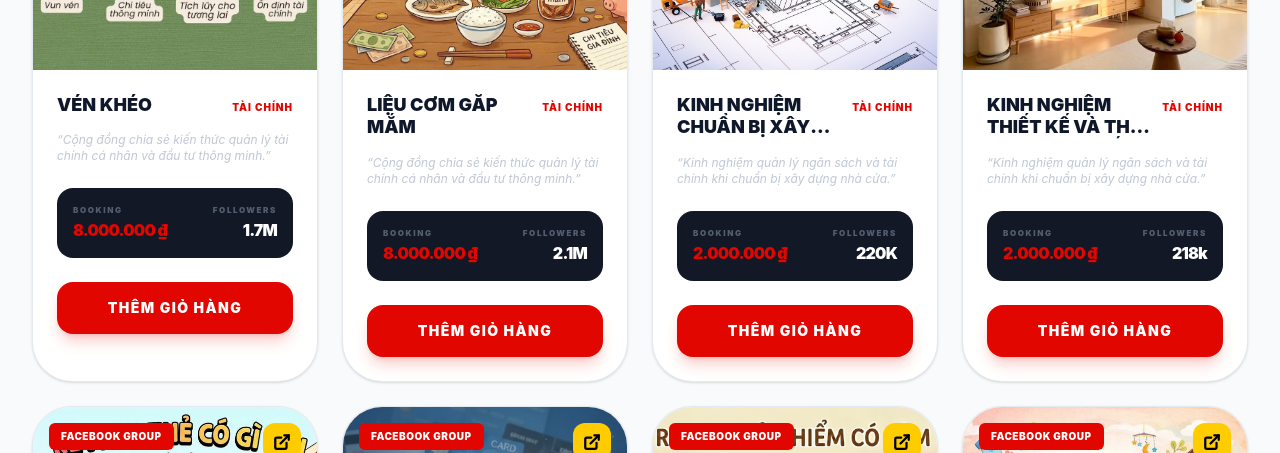
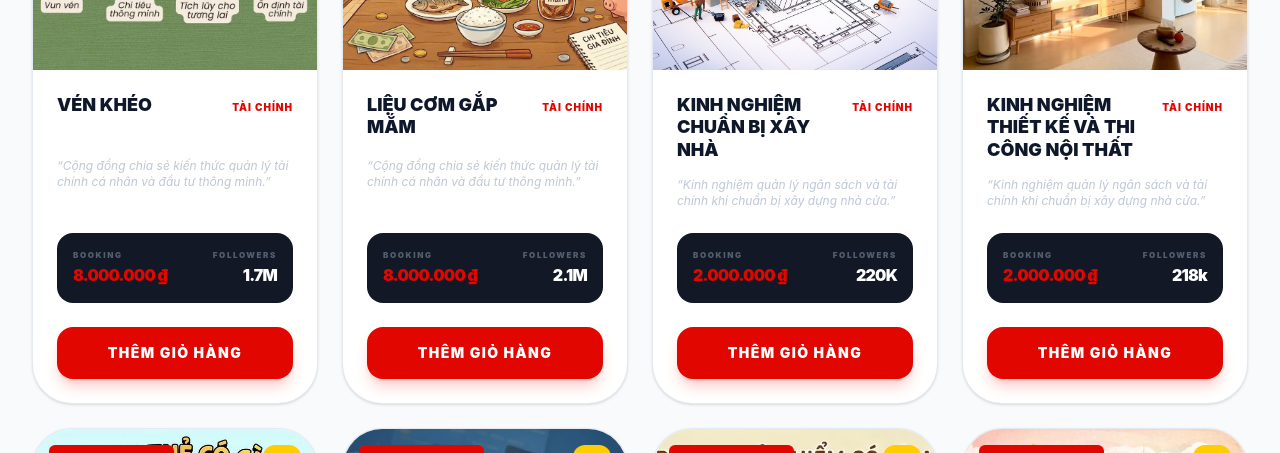
Before and after one commit to Milanozhuy2207/web-booking, a React (Vite) app: page / in a window 1280 px wide. Shown: the part 1013-1466 px from the top of the page. Built offline with nearby package versions, Linux system fonts and the light colour scheme; no server answers; the database is empty.

Commit message:
style: balance marketplace cards and show full text

```diff
--- a/src/components/Marketplace.jsx
+++ b/src/components/Marketplace.jsx
@@ -98,8 +98,8 @@ const Marketplace = () => {
                                 {/* Card Body */}
                                 <div className="p-6 flex-1 flex flex-col">
                                     {/* Title & Category Row */}
-                                    <div className="flex justify-between items-start gap-2 mb-4">
-                                        <h3 className="text-theme-primary font-black text-lg uppercase leading-tight line-clamp-2">
+                                    <div className="flex justify-between items-start gap-2 mb-4 min-h-[3rem]">
+                                        <h3 className="text-theme-primary font-black text-lg uppercase leading-tight">
                                             {group.name}
                                         </h3>
                                         <span className="text-[#E10600] text-[10px] font-black uppercase tracking-widest mt-1.5 flex-shrink-0">
@@ -108,10 +108,12 @@ const Marketplace = () => {
                                     </div>
 
                                     {/* Description */}
-                                    <p className="text-theme-muted text-xs italic opacity-60 line-clamp-2 mb-6 h-8">
+                                    <p className="text-theme-muted text-xs italic opacity-60 mb-6 flex-1">
                                         “{group.description || 'Chưa có mô tả cho kênh này'}”
                                     </p>
 
+                                    {/* Bottom Action Area */}
+                                    <div className="mt-auto">
                                         {/* Stats Box (Dark Background) */}
                                         <div className="bg-[#121826] rounded-2xl p-4 grid grid-cols-2 gap-4 mb-6 transition-colors group-hover:bg-[#1a2233]">
                                             <div className="flex flex-col gap-0.5">
@@ -140,6 +142,7 @@ const Marketplace = () => {
                                         </button>
                                     </div>
                                 </div>
+                            </div>
                         ))}
                     </div>
 
```
Lines whose indentation alone changed are shown as unchanged.
